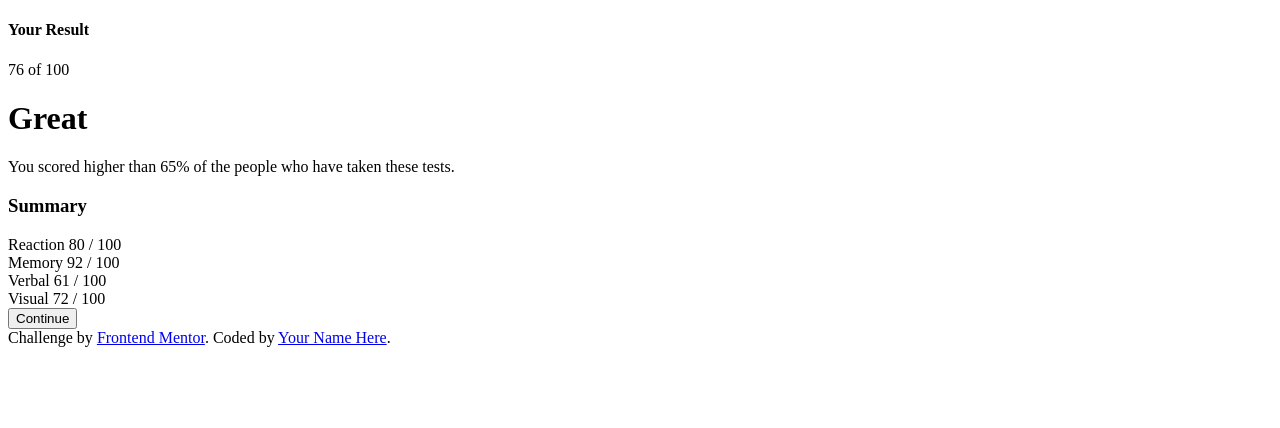
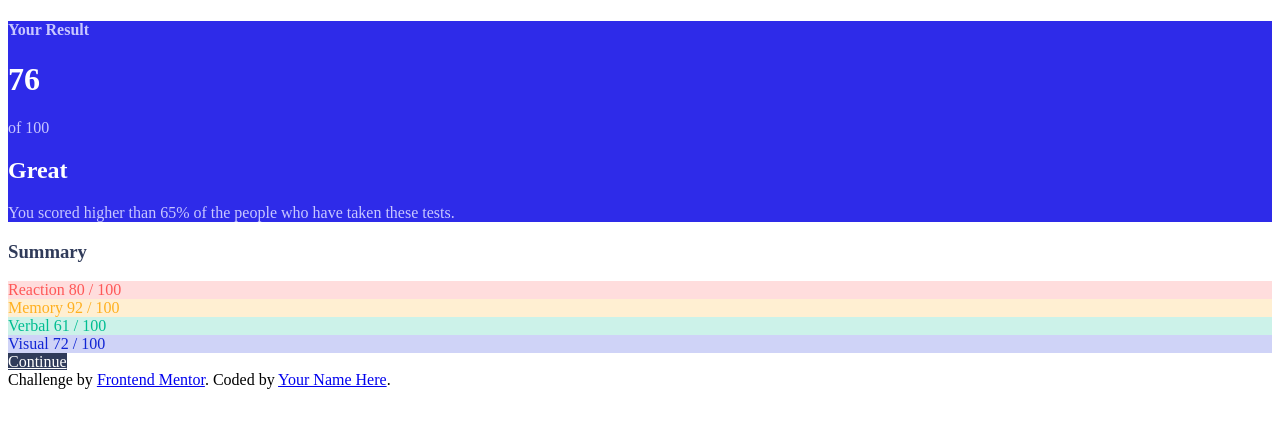
Before and after one commit to erandysuxx/results-summary-component-main, a plain HTML site: page index.html in a window 1280 px wide. Drawn offline with Linux system fonts and the light colour scheme.

Commit message:
applied colors to the different sections

```diff
--- a/css/styles.css
+++ b/css/styles.css
@@ -0,0 +1,62 @@
+
+h1 {
+    color: white;
+}
+h2 {
+    color: white;
+}
+h3 {
+    color: hsl(224, 30%, 27%);
+}
+
+h4 {
+    color:  hsl(241, 100%, 89%);
+}
+
+p {
+    color:  hsl(241, 100%, 89%);
+}
+
+/*- Light red: hsl(0, 100%, 67%)
+- Orangey yellow: hsl(39, 100%, 56%)
+- Green teal: hsl(166, 100%, 37%)
+- Cobalt blue: hsl(234, 85%, 45%)*/
+
+.reaction {
+    background-color: hsla(0, 100%, 67%, 0.2);
+}
+
+.memory {
+    background-color: hsl(39, 100%, 56%, 0.2);
+}
+.verbal {
+    background-color: hsl(166, 100%, 37%, 0.2);
+}
+
+.visual {
+    background-color: hsl(234, 85%, 45%, 0.2);
+}
+
+.button {
+    background-color: hsl(224, 30%, 27%);
+    color: white;
+}
+
+.blue.section {
+    background-color: hsl(241, 81%, 54%);
+}
+
+.reaction.percentage{
+    color: hsl(0, 100%, 67%);
+}
+
+.memory.percentage{
+    color: hsl(39, 100%, 56%);
+}
+.verbal.percentage{
+    color: hsl(166, 100%, 37%);
+}
+
+.visual.percentage{
+    color: hsl(234, 85%, 45%);
+}
--- a/index.html
+++ b/index.html
@@ -5,6 +5,7 @@
   <meta name="viewport" content="width=device-width, initial-scale=1.0"> <!-- displays site properly based on user's device -->
 
   <link rel="icon" type="image/png" sizes="32x32" href="./assets/images/favicon-32x32.png">
+  <link rel="stylesheet" href="css/styles.css">
 
   <title>Frontend Mentor | Results summary component</title>
 
@@ -16,35 +17,35 @@
 </head>
 <body>
   <main>
-    <div>
+    <div class="blue section">
       <h4>
         Your Result
       </h4>
       <div>
-        76
-        of 100
+        <h1>76</h1>
+        <p>of 100</p>
       </div>
-      <h1>Great</h1>
+      <h2>Great</h2>
       <p>You scored higher than 65% of the people who have taken these tests.</p>
     </div>
-    <div>
+    <div class="white section">
       <h3>Summary</h3>
-      <div>
+      <div class="reaction percentage">
         Reaction
         80 / 100
       </div>
-      <div>
+      <div class="memory percentage">
         Memory
         92 / 100
       </div>
-      <div>
+      <div class="verbal percentage">
         Verbal
         61 / 100
       </div>
-      <div>Visual
+      <div class="visual percentage">Visual
         72 / 100
       </div>
-      <button>Continue</button>
+      <a href="#" class="button">Continue</a>
     </div>
   </main>
   <footer>
```
